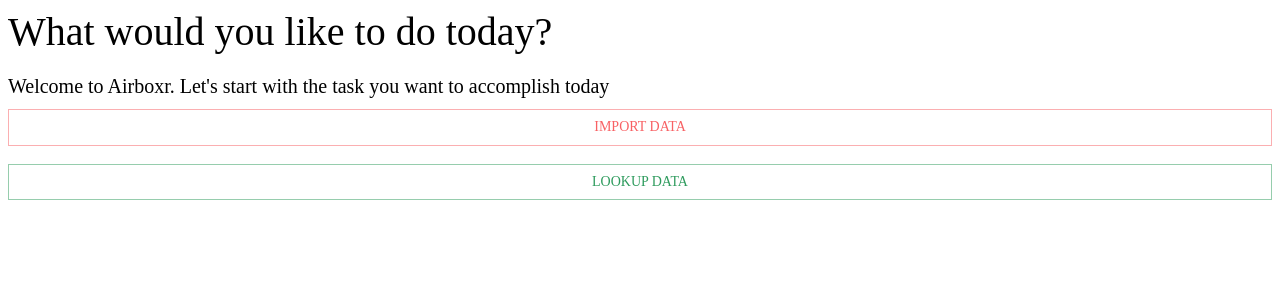
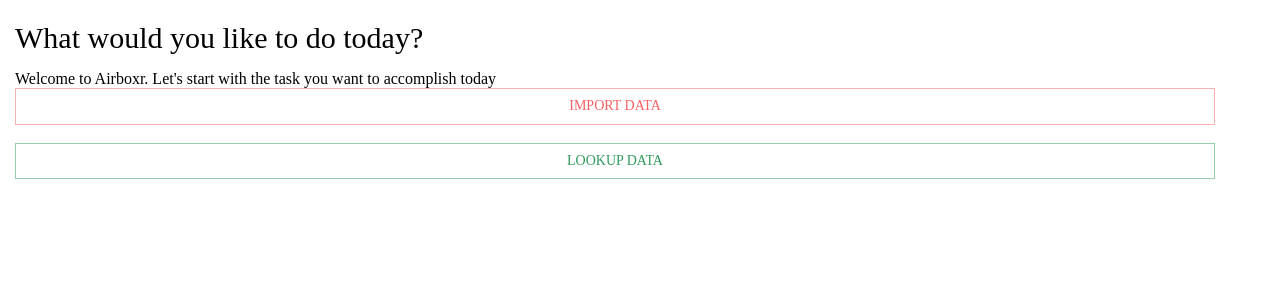
Before and after one commit to nish17/ad-sources, a React (Create React App) app: page / in a window 1280 px wide. Shown: the top 300 px of the page. Built offline with nearby package versions, Linux system fonts and the light colour scheme; no server answers.

Commit message:
use FixedMiddleBody Component

```diff
--- a/src/HomePage.tsx
+++ b/src/HomePage.tsx
@@ -1,7 +1,6 @@
 import React from 'react'
 import Button from '@material-ui/core/Button';
-import { PageContainer } from "./layout-components";
-import { Typography } from '@material-ui/core';
+import { PageContainer, FixedMiddleBody, FixedTopBar } from "./layout-components";
 import { HistoryProp } from './types';
 
 
@@ -14,14 +13,16 @@
 
   return (
     <PageContainer>
-      <Typography variant="h1" gutterBottom>What would you like to do today?</Typography>
-      <Typography variant="h6" gutterBottom>Welcome to Airboxr. Let's start with the task you want to accomplish today</Typography>
-      <Button variant="outlined" color="primary" onClick={btnClickHandler}>
-        Import Data
+      <FixedTopBar title="What would you like to do today?" />
+      <FixedMiddleBody>
+        Welcome to Airboxr. Let's start with the task you want to accomplish today
+        <Button variant="outlined" color="primary" onClick={btnClickHandler}>
+          Import Data
       </Button><br />
-      <Button variant="outlined" color="secondary" onClick={btnClickHandler}>
-        Lookup Data
+        <Button variant="outlined" color="secondary" onClick={btnClickHandler}>
+          Lookup Data
       </Button>
+      </FixedMiddleBody>
     </PageContainer>
   )
 }
--- a/src/SelectTablePage.tsx
+++ b/src/SelectTablePage.tsx
@@ -4,6 +4,7 @@
   PageContainer,
   FixedTopBar,
   FixedBottomPominentButton,
+  FixedMiddleBody,
   TopbarBackButton
 } from "./layout-components";
 // import { HistoryProp } from './types';
@@ -23,17 +24,17 @@
 
   const NextBtnHandler = () => {
     console.log(match);
-    // setIsClicked(prevstate => !prevstate);
-
   }
 
   return (
     <PageContainer>
       <FixedTopBar title="Select Table" leftButton={topbarLeftButton} />
-      <Typography variant="h5">
-        {match.params.sourceName.split('-').join(' ')} has the following tables ready for import.
+      <FixedMiddleBody>
+        <Typography variant="h5">
+          {match.params.sourceName.split('-').join(' ').toUpperCase()} has the following tables ready for import.
         Please select the table you would like to import.
         </Typography>
+      </FixedMiddleBody>
       <FixedBottomPominentButton
         title="Next"
         onClick={() => NextBtnHandler()}
```
